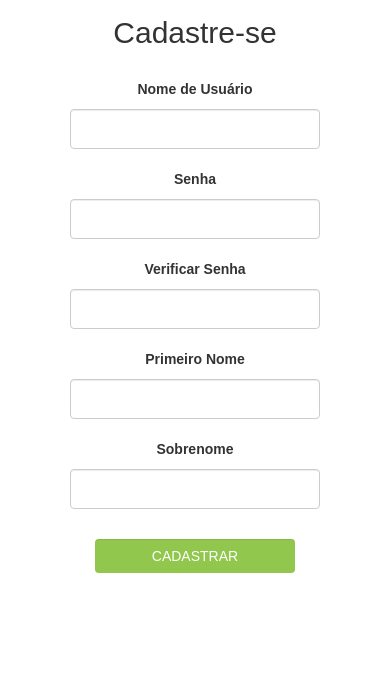
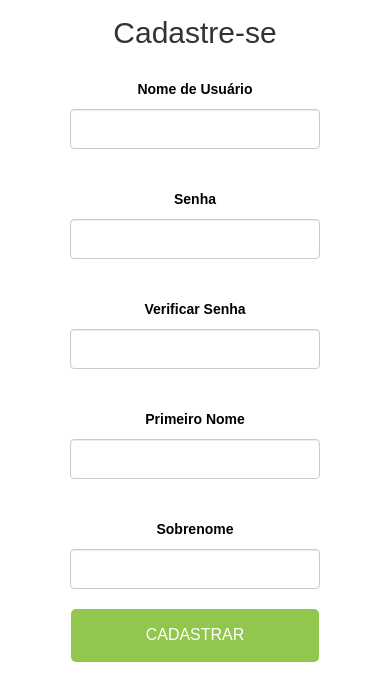
Before and after one commit to joanamespaque/PSA, a CodeIgniter app: page /estagio/index.php/cadastro/cadastro_aluno in a window 390 px wide. Shown: the part 224-916 px from the top of the page. Before the commit the page ends 797 px from the top, so only its background shows below. Run offline with CodeIgniter, Linux system fonts and the light colour scheme; some libraries are stand-ins or nearby versions.

Commit message:
ajustes no responsivo das paginas

```diff
--- a/application/controllers/Atividades.php
+++ b/application/controllers/Atividades.php
@@ -10,7 +10,7 @@ class Atividades extends CI_Controller{
     }
     public function atividades_professor(){
         $this->load->view('header');
-        $this->load->view('nav_professor');
+        $this->load->view('nav_usuario');
         $this->load->view('atividades');
     }
 
--- a/application/controllers/Cadastro.php
+++ b/application/controllers/Cadastro.php
@@ -36,7 +36,7 @@ class Cadastro extends CI_Controller{
     }
     public function cadastro_turma(){
         $this->load->view('header');
-        $this->load->view('nav_professor');
+        $this->load->view('nav_usuario');
         $this->load->view('cadastro_turma');
     }
 
--- a/application/controllers/Turmas.php
+++ b/application/controllers/Turmas.php
@@ -11,7 +11,7 @@ class Turmas extends CI_Controller{
     }
     public function turmas_professor(){
         $this->load->view('header');
-        $this->load->view('nav_professor');
+        $this->load->view('nav_usuario');
         $this->load->view('turmas');
     }
 
@@ -19,7 +19,7 @@ class Turmas extends CI_Controller{
     public function turmas_aluno(){
         $this->controle_acesso->controlar();
         $this->load->view('header');
-        $this->load->view('nav_professor');
+        $this->load->view('nav_usuario');
         print_r("<h5 style='color: green;'>OI MEU PARÇA ALUNO! AQUI FICA A PÁGINA DAS SUAS TURMAS</h5>");
         // $this->load->view('turmas_professor');
     }
--- a/application/views/cadastro_aluno.php
+++ b/application/views/cadastro_aluno.php
@@ -11,7 +11,7 @@
 </head>
 <body>
         <!-- <div class="caminho"></div> espaço para breadcrumbs -->
-        <h2>Cadastre-se</h2>
+        <h2 class="acessibilidadeFonte">Cadastre-se</h2>
         <div class="formulario row">
             <form action="<?= base_url()?>cadastro/enviar" method="POST"> <!-- Aqui falta o caminho -->
             <?php if($this->session->flashdata('error')) {?>
@@ -21,37 +21,32 @@
 					<?php
 				}
 			?>
-                <div id="form1">
                     <li>
-                        <label for="nomeDeUsuario">Nome de Usuário</label>
+                        <label for="nomeDeUsuario" class="acessibilidadeFonte">Nome de Usuário</label>
                         <br>
                         <input class="form-control" type="text" name="username" maxlength="150" required>
                     </li>
                     <li>
-                        <label for="senha">Senha</label>
+                        <label for="senha" class="acessibilidadeFonte">Senha</label>
                         <br>
                         <input class="form-control" type="password" name="senha" maxlength="20" required>
                     </li>
                     <li>
-                        <label for="verificaSenha">Verificar Senha</label>
+                        <label for="verificaSenha" class="acessibilidadeFonte">Verificar Senha</label>
                         <br>
                         <input class="form-control" type="password" name="verificaSenha" maxlength="20" required>
                     </li>
-                </div>
-                <div id="form2">
                     <li>
-                        <label for="primeiroNome">Primeiro Nome</label>
+                        <label for="primeiroNome" class="acessibilidadeFonte">Primeiro Nome</label>
                         <br>
                         <input class="form-control" type="text" name="primeiroNome" maxlength="150" required>
                     </li>
                     <li>
-                        <label for="sobrenome">Sobrenome</label>
+                        <label for="sobrenome" class="acessibilidadeFonte">Sobrenome</label>
                         <br>
                         <input class="form-control" type="text" name="sobrenome" maxlength="150" required>
                     </li>
-                <button class="form-control button-cadastro" type="submit" name="envia_cadastro" value="aluno">CADASTRAR</button>
-
-                </div>
+                <button class="acessibilidadeFonte button-cadastro cadastroUsuario" id="cadastrarAluno" type="submit" name="envia_cadastro" value="aluno">CADASTRAR</button>
             </form>
         </div>
     <script>
--- a/application/views/cadastro_turma.php
+++ b/application/views/cadastro_turma.php
@@ -10,7 +10,7 @@
     <title>Cadastro de Turma</title>
 </head>
 <body>
-        <div class="formulario row">
+        <div class="formularioTurma row">
                 <div id="cadastroTurma">
                     <li>
                         <label for="nomeTurma" class="acessibilidadeFonte">Nome da turma:</label>
@@ -27,7 +27,7 @@
                         <br>
                         <input class="form-control" type="text" name="sala" maxlength="20">
                     </li>
-                    <input class="form-control button-cadastro turma acessibilidadeFonte" type="submit" value="CADASTRAR TURMA">
+                    <input class="button-cadastro turma acessibilidadeFonte" type="submit" value="CADASTRAR TURMA">
                 </div>
         </div>
 
--- a/application/views/nav_inicial.php
+++ b/application/views/nav_inicial.php
@@ -15,7 +15,7 @@
 
 			<!-- Collect the nav links, forms, and other content for toggling -->
 			<div class="collapse navbar-collapse navBar" id="bs-example-navbar-collapse-1">
-				<ul id="navInicio">
+				<ul id="navInicio" navInicial>
 					<a href="<?= base_url();?>inicio/inicio">
 					<li class="active inicio navItem acessibilidadeFonte">
 						INÍCIO
--- a/assets/css/cadastro.css
+++ b/assets/css/cadastro.css
@@ -27,12 +27,15 @@ a{
     text-align: center;
 }
 .formulario{
-    width: 570px;
+    width: 560px;
+    padding-left:20px;
+    max-width: 100%;
 }
 label{
     margin-bottom: -10px;
     margin-top:20px;
     text-align: center;
+    color:black;
 }
 #form1, #form2{
     float: left;
@@ -45,55 +48,74 @@ input.form-control{
     width: 250px;
     margin: none;
     height: 40px;
+    margin-bottom:20px;
 }
 .formulario, label, a, .button-cadastro, input.form-control{
     display: block;
     margin-left:auto;
     margin-right:auto;
+    max-width: 100%;
 }
 .button-cadastro{
-    width:200px;
-    margin-top:30px;
+    /* margin-top:50px !important; */
     background-color:#90C74C;
     color:white;
     border:none;
     margin-bottom: 30px;
+    padding: 15px 40px 15px 40px;
+    font-size:16px;
+    border-radius: 5px;
+}
+.cadastroUsuario{
+    padding: 15px 75px 15px 75px;
 }
 #cadastroTurma{
+    max-width: 100%;
     display: block;
     margin-left:auto;
     margin-right:auto;
-    width:300px;
+    width:400px;
+}
+.formulario li{
+    max-width: 100%;
+    width: 250px;
+    float:left;
+    margin-right: 20px;
+}
+#cadastrarAluno{
+    margin-left:0px;
+}
+.formularioTurma{
+    max-width: 100%;
 }
 @media screen and (max-width: 615px) {
     .formulario, div.formulario li{
         width: 300px;
+        padding-left: 0px;
     }
-    div.formulario li input, label, .button-cadastro{
+    div.formulario li input, label, .button-cadastro, #cadastrarAluno,  #cadastroTurma, .formularioTurma{
         display: block;
         margin-right: auto;
         margin-left:auto;
     }
-    #form2{
-        padding-left:0px;
-    }
-    #form1{
-        margin-bottom: 0;
-    }
     .button-cadastro{
         margin-top:30px;
+    }
+    li{
+        width:100%!important;
+        max-width: 100%;
     }
 }
 @media screen and (max-width: 380px) {
     div.botoes li{
-        width: 280px;
+        width: 100%;
         margin-bottom:20px;
     }
     a{
         font-size:16px;
     }
     div.botoes{
-        width: 280px;
+        width: 100%;
         display: block;
         margin-left: auto;
         margin-right: auto;
@@ -101,4 +123,5 @@ input.form-control{
     h2{
         margin-top:0px;
     }
+
 }
--- a/assets/css/inicio.css
+++ b/assets/css/inicio.css
@@ -11,8 +11,9 @@ div.botoes button{
     border: none;
     color: white;
     text-decoration: none;
-    font-size: 19px;
+    font-size: 22px;
     cursor: pointer;
+    border-radius:5px;
 }
 div.botoes{
     width: 250px;
--- a/assets/css/sobre.css
+++ b/assets/css/sobre.css
@@ -14,7 +14,8 @@ img.logoGTA {
 	font-size: 20px;
 	max-width: 55%;
 	float: right;
-	text-align: justify;
+    text-align: justify;
+    color:black;
 }
 #logo{
     display: block;
--- a/assets/js/acessibilidade.js
+++ b/assets/js/acessibilidade.js
@@ -15,10 +15,17 @@ function fonte(e){
     ulWidth = ul.width();
     var elementos = $(".acessibilidadeFonte");
     if(e == 'a'){
-        ul.css({ 'width': (ulWidth+20)+'px' });
-        console.log(ul.width());
+        if(ul.is('[navInicial]')){
+            ul.css({ 'width': (ulWidth+7)+'px' });
+        } else{
+            ul.css({ 'width': (ulWidth+20)+'px' });
+        }
     } else if ('d'){
-        ul.css({ 'width': (ulWidth-20)+'px' });
+        if(ul.is('[navInicial]')){
+            ul.css({ 'width': (ulWidth-7)+'px' });
+        } else{
+            ul.css({ 'width': (ulWidth-20)+'px' });
+        }
 
     }
     for (let i = 0; i < elementos.length; i++) {
```
Also changed, not shown: application/views/cadastro_professor.php (+1 -6 lines), application/views/turmas.php (+7 -2 lines), application/views/nav_usuario.php (renamed from application/views/nav_professor.php).
